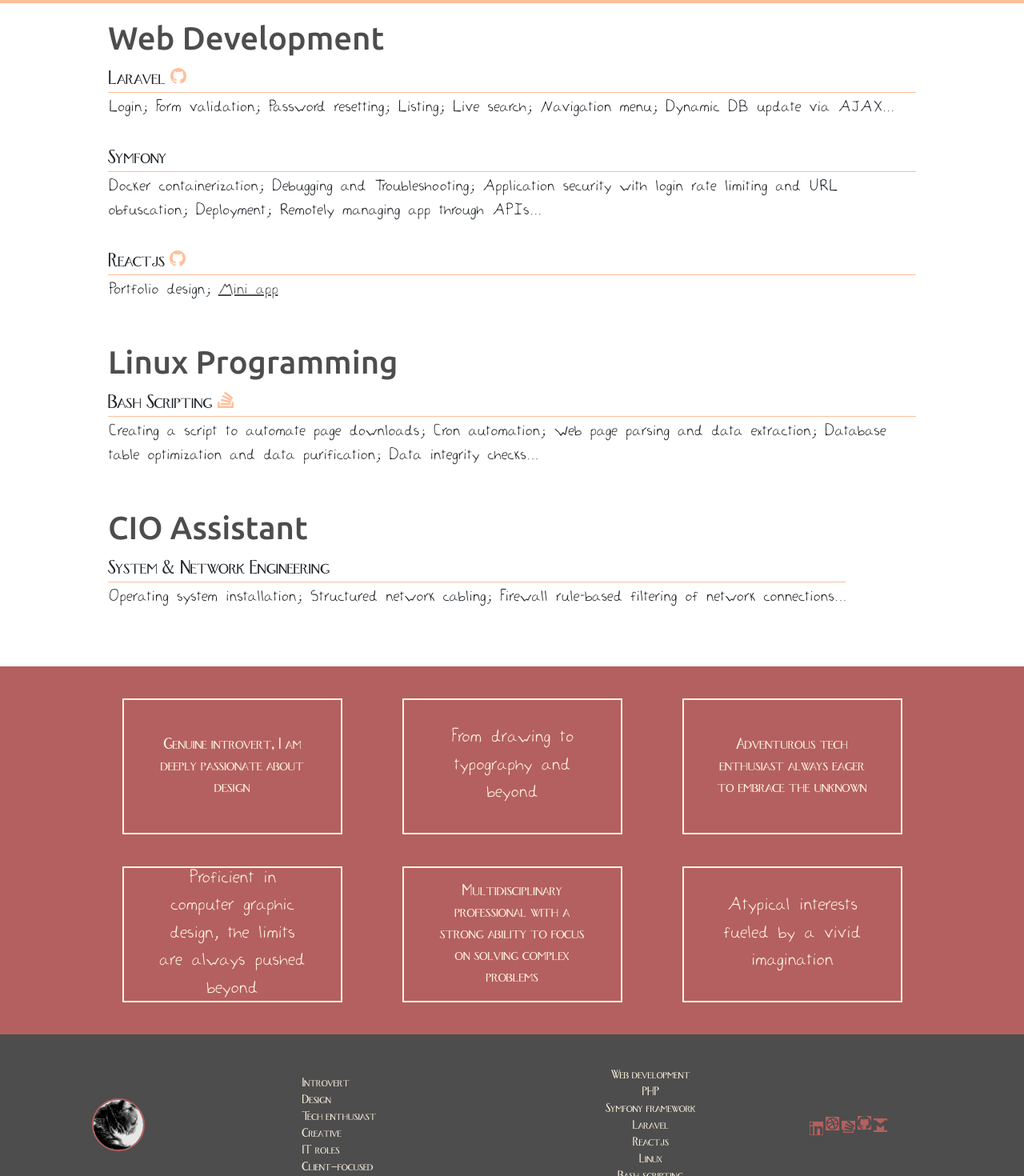
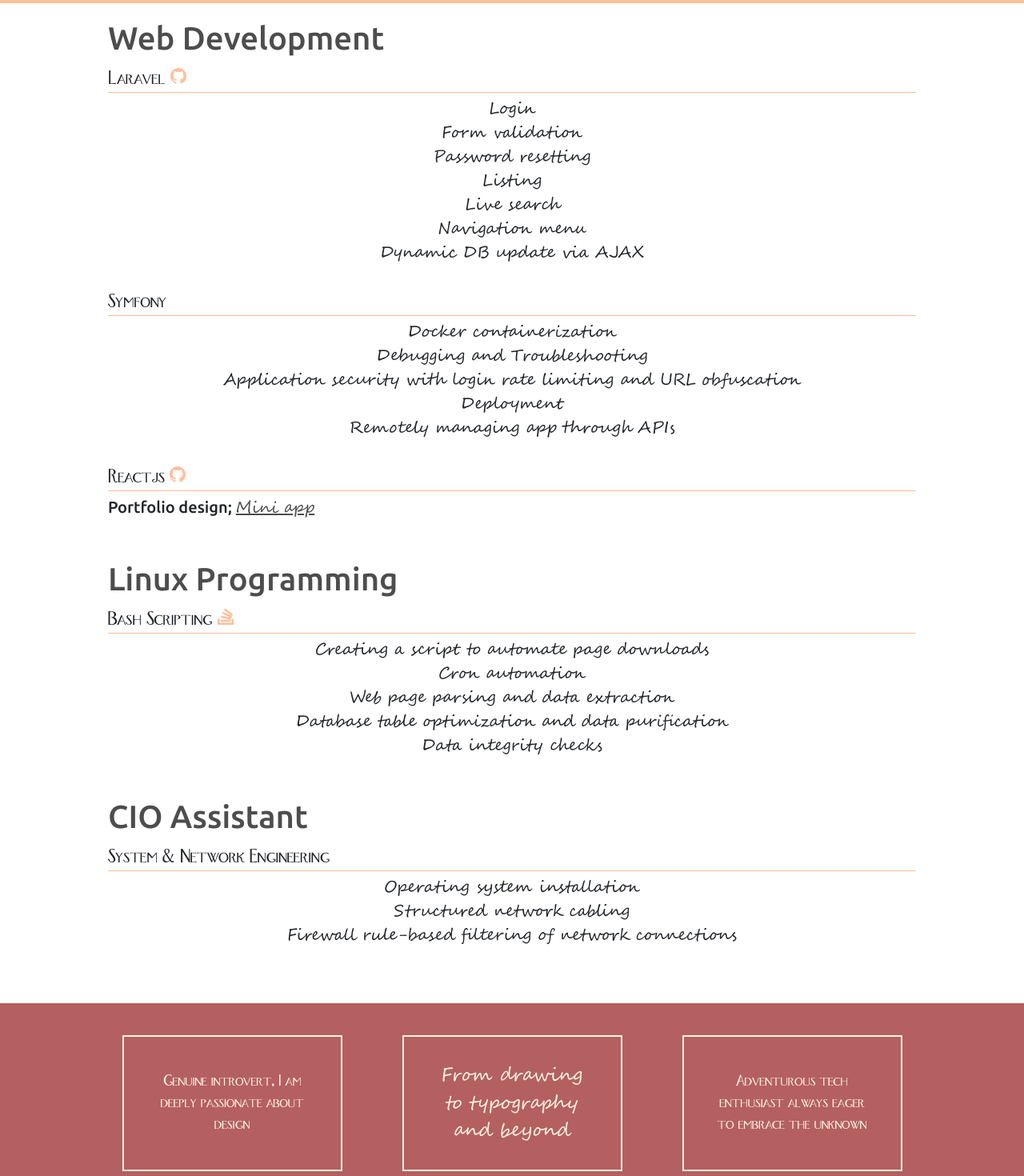
Before and after one commit to Antsamotady/ResumePortfolio, a React (Create React App) app: page /capabilities in a window 1280 px wide. Shown: the part 540-2010 px from the top of the page at 80% size. Built offline with nearby package versions, Linux system fonts and the light colour scheme.

Commit message:
New handwritten font; list capabilities; Add my name in Header

```diff
--- a/src/Components/Header.js
+++ b/src/Components/Header.js
@@ -20,7 +20,7 @@
         <div className="header-body">
           <div className="left-side">
             <div className="left-side-container">
-              <h1>PortfoliO</h1>
+              <h1>Garry Hasintsilavina</h1>
               <div className="underlining"></div>
               <p>Introverted Web Developer and Tech Enthusiast with a Passion for Design</p>
               <button><a title="My gallerie" href="https://test-tsl-portfolio.netlify.app/">More</a></button>
--- a/src/Components/Middle.js
+++ b/src/Components/Middle.js
@@ -57,7 +57,7 @@
             <div className="info-box-item">Genuine introvert, I am deeply passionate about design</div>
             <div className="info-box-item">From drawing to typography and beyond</div>
             <div className="info-box-item">Adventurous tech enthusiast always eager to embrace the unknown</div>
-            <div className="info-box-item">Proficient in computer graphic design, the limits are always pushed beyond</div>
+            <div className="info-box-item">Limits are always pushed beyond</div>
             <div className="info-box-item">Multidisciplinary professional with a strong ability to focus on solving complex problems</div>
             <div className="info-box-item">Atypical interests fueled by a vivid imagination</div>
         </div>
--- a/src/Components/Pages/Capabilities.js
+++ b/src/Components/Pages/Capabilities.js
@@ -68,13 +68,27 @@
                 <div className="tech-header">
                   <span className="tech-title">Laravel </span><span className="icon-link"><a title="The project repo" href="https://github.com/Antsamotady/laravel6-test-dashdoard"><BsGithub /></a></span>
                 </div>
-                <p>Login; Form validation; Password resetting; Listing; Live search; Navigation menu; Dynamic DB update via AJAX...</p>
+                <ul className="list-inline">
+                  <li>Login</li>
+                  <li>Form validation</li>
+                  <li>Password resetting</li>
+                  <li>Listing</li>
+                  <li>Live search</li>
+                  <li>Navigation menu</li>
+                  <li>Dynamic DB update via AJAX</li>
+                </ul>
               </div>
               <div className="task">
                 <div className="tech-header">
                   <span className="tech-title">Symfony </span><span className="icon-link"><a title="The project repo" href="https://github.com/Antsamotady/"></a></span>
                 </div>
-                <p>Docker containerization; Debugging and Troubleshooting; Application security with login rate limiting and URL obfuscation; Deployment; Remotely managing app through APIs...</p>
+                <ul className="list-inline">
+                  <li>Docker containerization</li>
+                  <li>Debugging and Troubleshooting</li>
+                  <li>Application security with login rate limiting and URL obfuscation</li>
+                  <li>Deployment</li>
+                  <li>Remotely managing app through APIs</li>
+                </ul>
               </div>
               <div className="task">
                 <div className="tech-header">
@@ -108,7 +122,13 @@
                 <div className="tech-header">
                   <span className="tech-title">Bash Scripting </span><span className="icon-link"><a title="My stack profile" href="https://stackoverflow.com/users/9532910/antsamotady"><ImStackoverflow /></a></span>
                 </div>
-                <p>Creating a script to automate page downloads; Cron automation; Web page parsing and data extraction; Database table optimization and data purification; Data integrity checks...</p>
+                <ul className="list-inline">
+                  <li>Creating a script to automate page downloads</li>
+                  <li>Cron automation</li>
+                  <li>Web page parsing and data extraction</li>
+                  <li>Database table optimization and data purification</li>
+                  <li>Data integrity checks</li>
+                </ul>
               </div>
             </div>
           </div>
@@ -120,7 +140,11 @@
                 <div className="tech-header">
                   <span className="tech-title">System & Network Engineering </span><span className="icon-link"><a title="the repo" href="https://github.com/Antsamotady/"></a></span>
                 </div>
-                <p>Operating system installation; Structured network cabling; Firewall rule-based filtering of network connections...</p>
+                <ul className="list-inline">
+                  <li>Operating system installation</li>
+                  <li>Structured network cabling</li>
+                  <li>Firewall rule-based filtering of network connections</li>
+                </ul>
               </div>
             </div>
           </div>
--- a/src/Stylesheets/capabilities.css
+++ b/src/Stylesheets/capabilities.css
@@ -7,6 +7,7 @@
 
 .job-position {
   margin-bottom: 20px;
+  width: 100%;
 }
 
 .job-position h2 {
@@ -35,9 +36,10 @@
   font-size: 1.1rem;
 }
 
-.task p {
+.task li {
   font-family: var(--font-family-handwriting);
   font-size: 1rem;
+  text-align: center;
 }
 .mini-app-btn {
   font-family: var(--font-family-handwriting);
--- a/src/Stylesheets/main.css
+++ b/src/Stylesheets/main.css
@@ -65,12 +65,18 @@
   font-weight: normal;
   font-style: normal;
 }
+@font-face {
+  font-family: 'Segoesc';
+  src: url('../fonts/segoesc.ttf') format('truetype');
+  font-weight: normal;
+  font-style: normal;
+}
 
 /* Variables */
 
 :root {
     --font-family-fox_trot: "Fox Trot", "Lato", "Open Sans", "Helvetica Neue", Helvetica, Arial, sans-serif;
-    --font-family-handwriting: "AmbersHand",  Arial, sans-serif;
+    --font-family-handwriting: "Segoesc", "AmbersHand",  Arial, sans-serif;
 
     font-size: 125%;
 
```
Also changed, not shown: src/fonts/segoesc.ttf (added).
